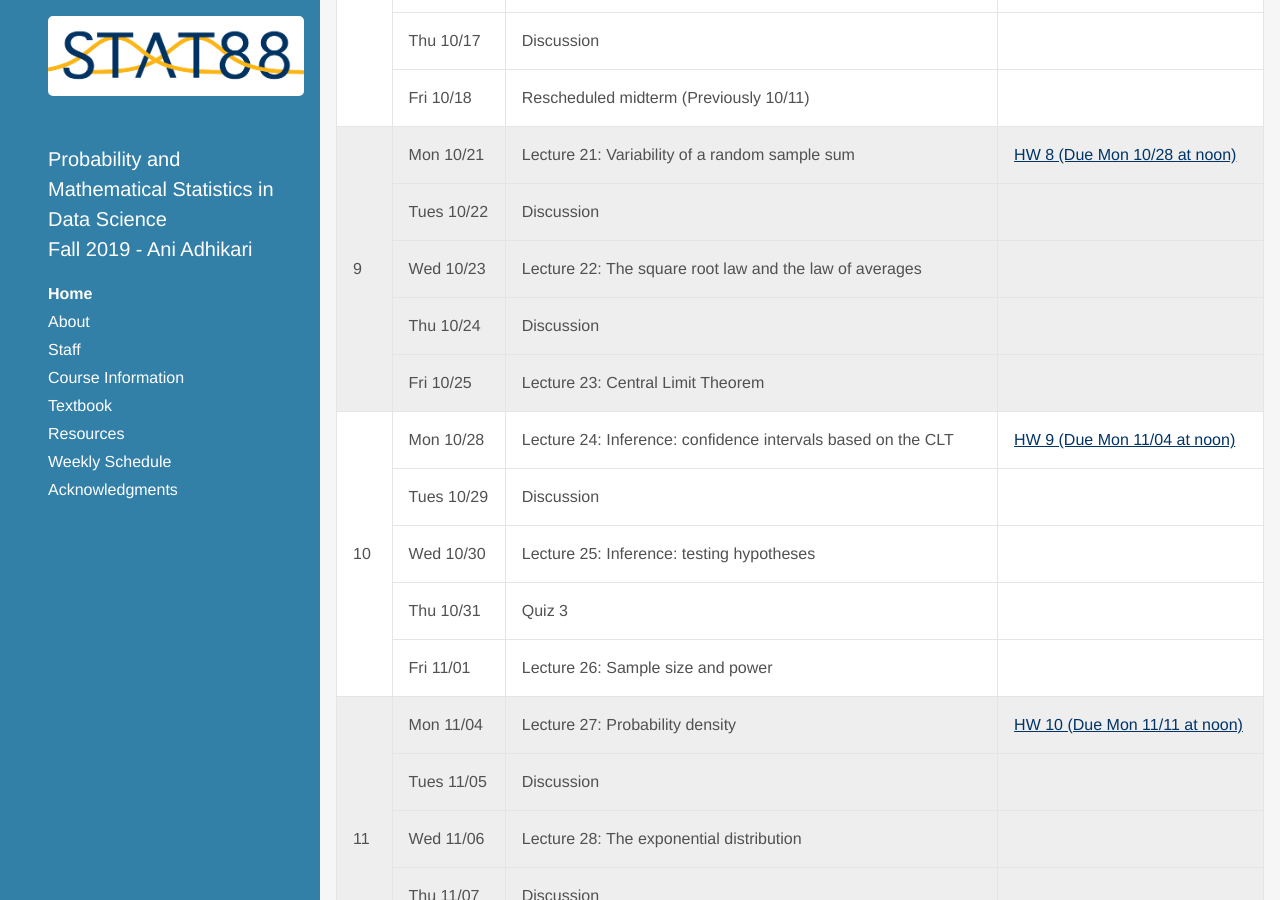
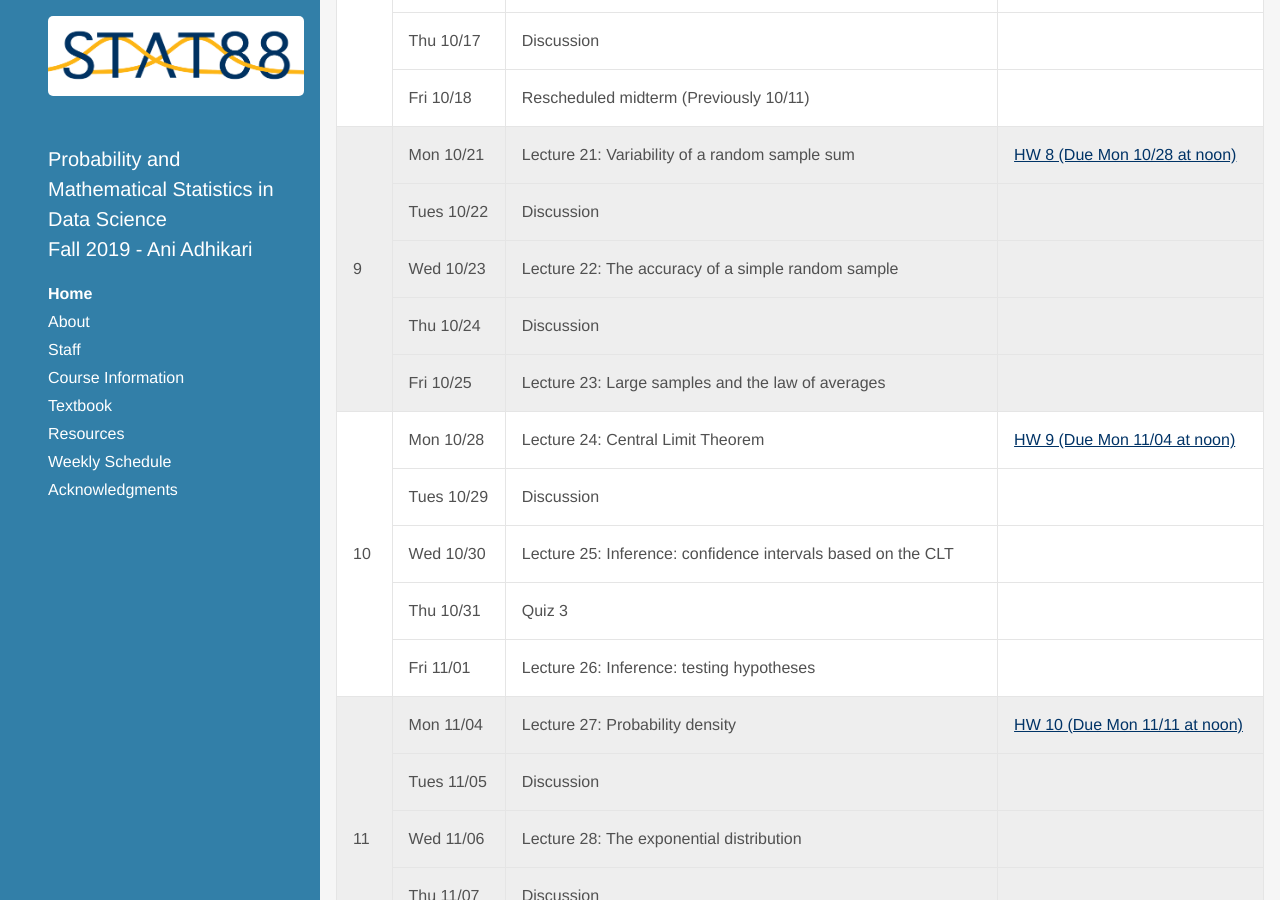
Before and after one commit to stat88/stat88.github.io, a Jekyll site: the page built from index.html, in a window 1280 px wide and 900 px high, scrolled down 2659 px. Built offline with Jekyll 4.4.1, drawn with Linux system fonts in a browser that asks for light colours; some web fonts are replaced; the list of posts is cut into pages by our own code.

Commit message:
Updating calendar and announcements

```diff
--- a/_data/announcements.yml
+++ b/_data/announcements.yml
@@ -1,6 +1,5 @@
 # - 8/28 - Welcome to the first day of lectures! Remember to come to section tomorrow (Th 8/29) too!
 - 10/11 - The midterm has been rescheduled to in class on Fri 10/18!
-- 10/11 - Because of the power outage, the lecture calendar is in flux. Thank you for your patience!
 #- 9/30 - Homework 6 has been released and is due Mon 10/7 at noon!
 #- 9/1 - Have a wonderful 3 day weekend! There will be no lecture or office hours on Mon 9/2
 #- 9/1 - As a reminder, HW 1 is due Tuesday 9/3 at 9 AM! See you in section on Tuesday!
--- a/_data/syllabus2.yml
+++ b/_data/syllabus2.yml
@@ -160,11 +160,11 @@ weeks:
     - date: Tues 10/22
       content: "Discussion"
     - date: Wed 10/23
-      content: "Lecture 22: The square root law and the law of averages"
+      content: "Lecture 22: The accuracy of a simple random sample"
     - date: Thu 10/24
       content: "Discussion"
     - date: Fri 10/25
-      content: "Lecture 23: Central Limit Theorem"
+      content: "Lecture 23: Large samples and the law of averages"
 
 
   - weekNum: 10
@@ -172,17 +172,17 @@ weeks:
     weekDuration: 10/28-11/01
     basic:
     - date: Mon 10/28
-      content: "Lecture 24: Inference: confidence intervals based on the CLT"
+      content: "Lecture 24: Central Limit Theorem"
       assignments:
       - name: HW 9 (Due Mon 11/04 at noon)
     - date: Tues 10/29
       content: "Discussion"
     - date: Wed 10/30
-      content: "Lecture 25: Inference: testing hypotheses"
+      content: "Lecture 25: Inference: confidence intervals based on the CLT"
     - date: Thu 10/31
       content: "Quiz 3"
     - date: Fri 11/01
-      content: "Lecture 26: Sample size and power"
+      content: "Lecture 26: Inference: testing hypotheses"
 
 
   - weekNum: 11
```
